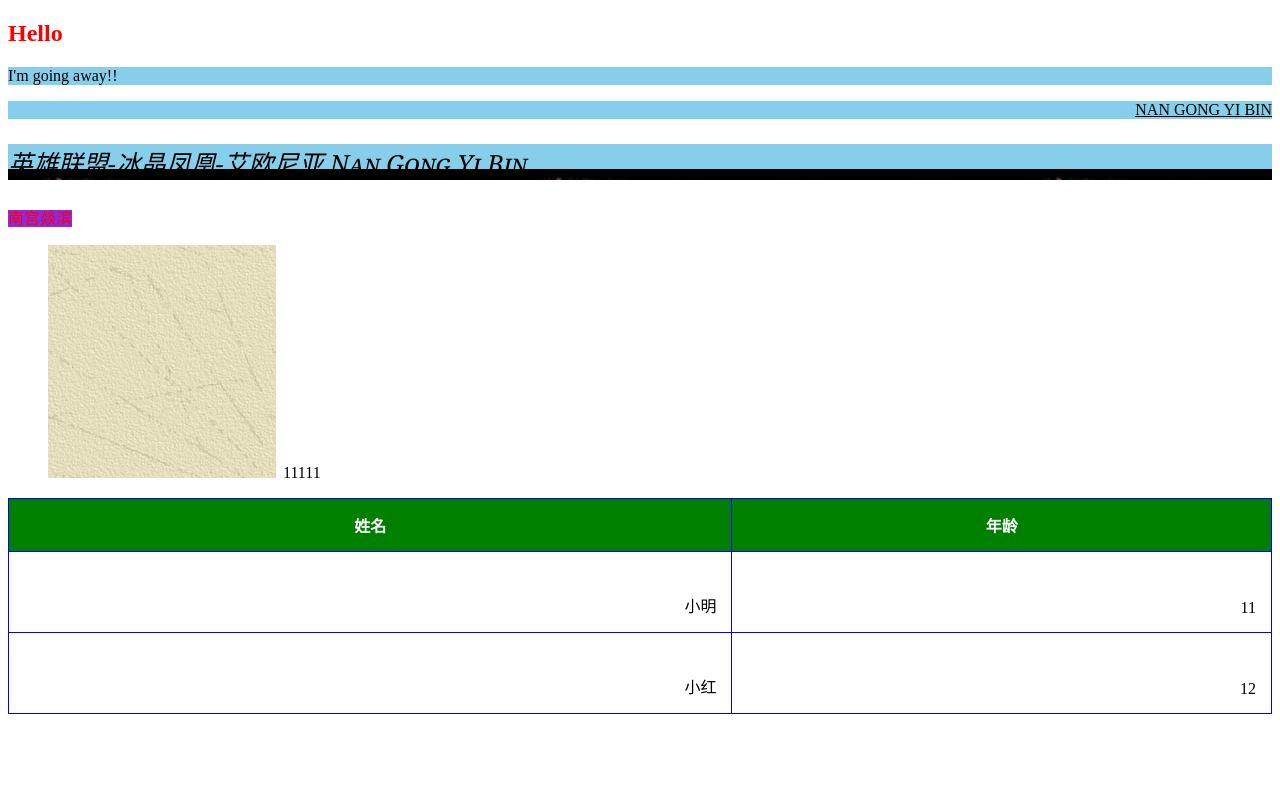
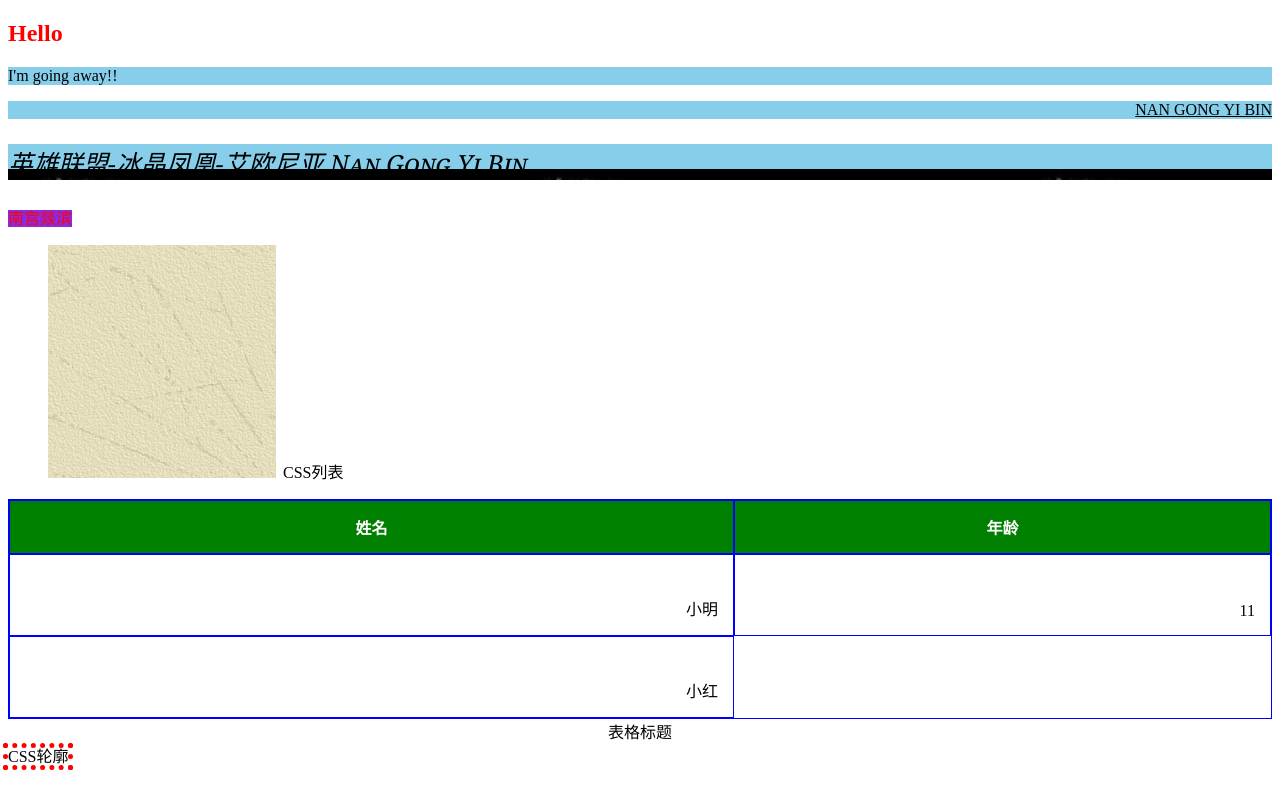
Before and after one commit to nangongyibin/Web_Study_News, a plain HTML site: page html/css-w3school.html in a window 1280 px wide. Drawn offline with Linux system fonts and the light colour scheme.

Commit message:
CSS样式轮廓

```diff
--- a/css/style-w3school.css
+++ b/css/style-w3school.css
@@ -73,12 +73,18 @@ ul {
 /*CSS表格 */
 table {
     /* 折叠边框 */
-    border-collapse: collapse;
+    /* border-collapse: collapse; */
     width: 100%;
+    /* 设置是否显示表格中的空单元格 */
+    empty-cells: hide;
+    /*设置显示单元、行、列的 */
+    table-layout: auto;
 }
 table,th,td{
     /* 表格边框 */
     border: 1px solid blue;
+    /* 设置分割单元格边框的距离 */
+    border-spacing: 0px;
 }
 th{
     height: 50px;
@@ -94,3 +100,16 @@ td{
     /* 表格内边距 */
     padding: 15px;
 }
+caption{
+    /* 设置表格标题的位置 */
+    caption-side: bottom;
+}
+/* CSS轮廓 */
+span{
+    /* 设置轮廓的颜色 */
+    outline-color: #FF0000;
+    /* 设置轮廓的样式 */
+    outline-style: dotted;
+    /* 设置轮廓的宽度 */
+    outline-width: thick;
+}
--- a/html/css-w3school.html
+++ b/html/css-w3school.html
@@ -16,10 +16,11 @@
         <a href="http://www.nangongyibin.com">南宫燚滨</a>
         <!-- CSS列表 -->
         <ul>
-            <li>11111</li>
+            <li>CSS列表</li>
         </ul>
         <!-- CSS 表格 -->
         <table>
+            <caption>表格标题</caption>
             <tr>
                 <th>姓名</th>
                 <th>年龄</th>
@@ -30,8 +31,9 @@
             </tr>
             <tr>
                 <td>小红</td>
-                <td>12</td>
             </tr>
         </table>
+        <!-- CSS轮廓 -->
+        <span>CSS轮廓</span>
     </body>
 </html>
```
